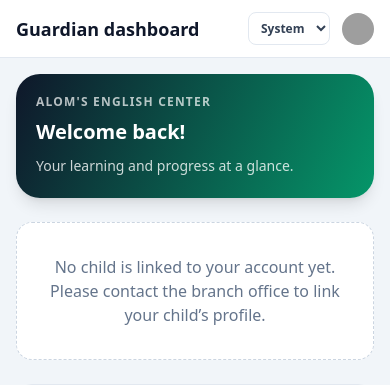
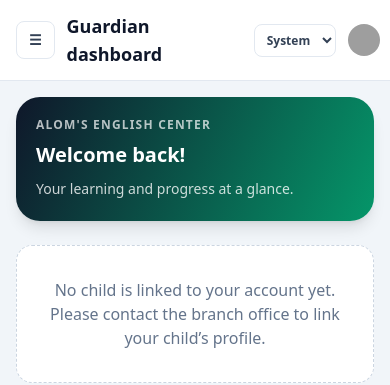
Before and after one commit to lalchandakand-LMS/Laravel-Project-LMS--only-laravel--, a Laravel app: page /guardian in a window 390 px wide. Shown: the top 385 px of the page. Run offline with Laravel 12, Linux system fonts and the light colour scheme; a user stored in the database is signed in; data comes from the database, SQL or seed files in the repository; some libraries are stand-ins or nearby versions; grey boxes are pictures that could not be loaded.

Commit message:
Add responsive mobile navigation to teacher branch and guardian portals

```diff
--- a/resources/views/layouts/portal.blade.php
+++ b/resources/views/layouts/portal.blade.php
@@ -83,6 +83,7 @@
 
     <div class="flex min-w-0 flex-1 flex-col">
         <header class="sticky top-0 z-30 flex items-center gap-3 border-b border-slate-200 bg-white px-4 py-3">
+            <button type="button" id="mobile-nav-toggle" class="rounded-lg border border-slate-200 px-3 py-2 text-sm font-semibold text-slate-700 lg:hidden" aria-controls="mobile-portal-nav" aria-expanded="false">☰ <span class="sr-only">Open navigation</span></button>
             <h1 class="text-lg font-bold text-slate-900">@yield('heading', 'Dashboard')</h1>
             <div class="ml-auto flex items-center gap-3 text-sm">
                 @yield('actions')
@@ -91,12 +92,21 @@
                 <span class="hidden font-semibold text-slate-700 sm:block">{{ $user->name }}</span>
             </div>
         </header>
+        <nav id="mobile-portal-nav" class="hidden border-b border-slate-200 bg-white p-3 lg:hidden">
+            @foreach ($menu as [$routeName, $text, $icon])
+                <a href="{{ route($routeName) }}" class="block rounded-lg px-3 py-2.5 text-sm font-semibold text-slate-700 hover:bg-slate-100">{{ $icon }} {{ $text }}</a>
+            @endforeach
+            <a href="{{ route('home') }}" class="block rounded-lg px-3 py-2.5 text-sm font-semibold text-slate-700">🌐 View site</a>
+            <a href="{{ route('student.dashboard') }}" class="block rounded-lg px-3 py-2.5 text-sm font-semibold text-slate-700">🎒 My learning</a>
+            <form method="POST" action="{{ route('logout') }}">@csrf<button class="block w-full rounded-lg px-3 py-2.5 text-left text-sm font-semibold text-rose-600">🚪 Log out</button></form>
+        </nav>
         <main class="flex-1 p-4 sm:p-6">
             @include('partials.flash')
             @yield('content')
         </main>
     </div>
 </div>
+<script>(function(){const b=document.getElementById('mobile-nav-toggle'),n=document.getElementById('mobile-portal-nav');if(b&&n)b.addEventListener('click',()=>{const open=n.classList.toggle('hidden')===false;b.setAttribute('aria-expanded',String(open));});})();</script>
 <script>(function(){const s=document.getElementById('admin-theme');if(!s)return;const v=localStorage.getItem('aec-admin-theme')||'system';s.value=v;function apply(x){document.documentElement.dataset.theme=(x==='dark'||(x==='system'&&matchMedia('(prefers-color-scheme: dark)').matches))?'dark':'light';}s.addEventListener('change',()=>{localStorage.setItem('aec-admin-theme',s.value);apply(s.value);});if(v==='system'&&matchMedia){matchMedia('(prefers-color-scheme: dark)').addEventListener('change',()=>apply('system'));}})();</script>
 </body>
 </html>
```
